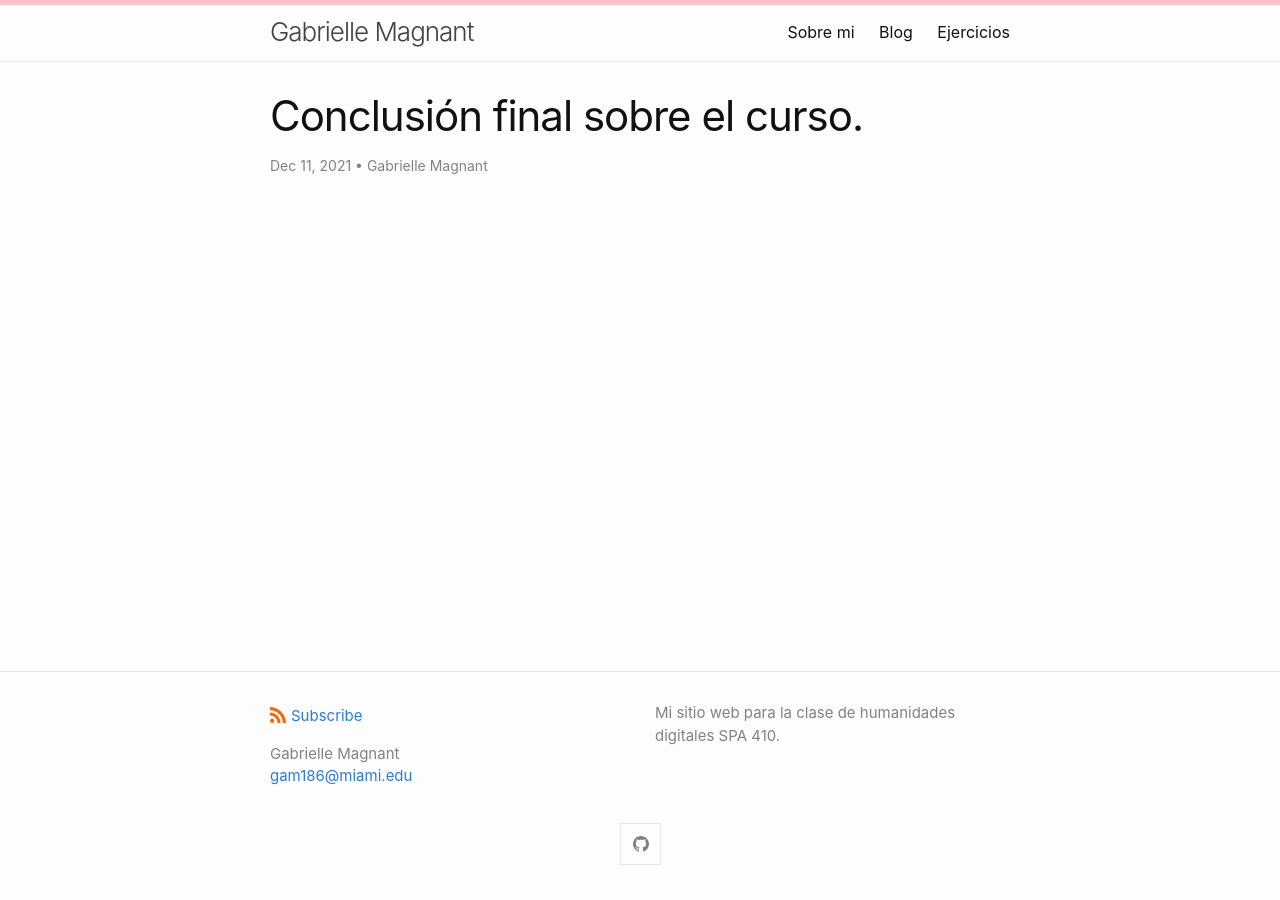
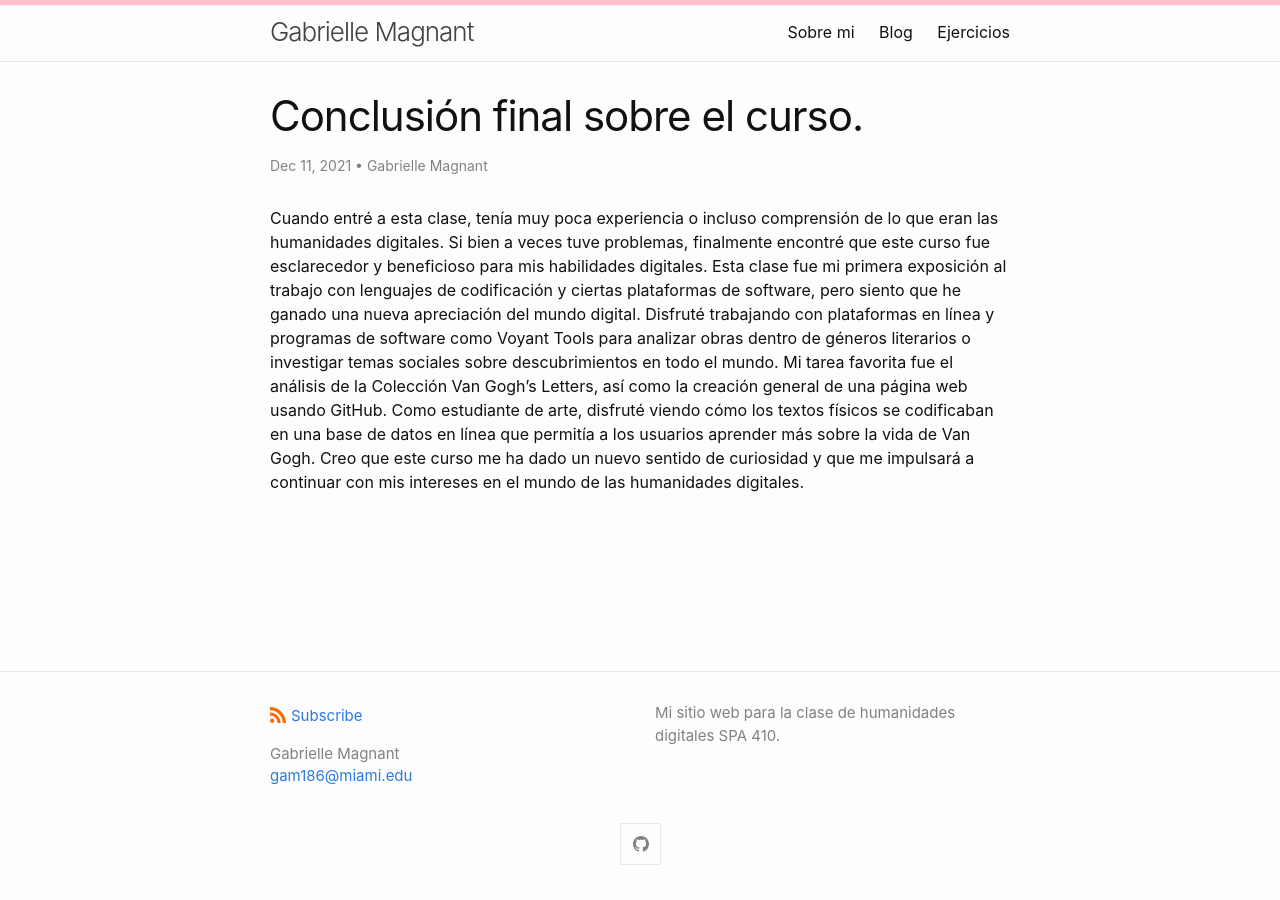
Before and after one commit to gmagnant00/gmagnant00.github.io, a Jekyll site: the page built from _posts/2021-12-11-concluscion.md, in a window 1280 px wide. Built offline with Jekyll 4.4.1, drawn with Linux system fonts in a browser that asks for light colours.

Commit message:
Update 2021-12-11-concluscion.md

```diff
--- a/_posts/2021-12-11-concluscion.md
+++ b/_posts/2021-12-11-concluscion.md
@@ -4,3 +4,5 @@ title: "Conclusión final sobre el curso."
 date: 2021-12-11
 author: Gabrielle Magnant
 ---
+
+Cuando entré a esta clase, tenía muy poca experiencia o incluso comprensión de lo que eran las humanidades digitales. Si bien a veces tuve problemas, finalmente encontré que este curso fue esclarecedor y beneficioso para mis habilidades digitales. Esta clase fue mi primera exposición al trabajo con lenguajes de codificación y ciertas plataformas de software, pero siento que he ganado una nueva apreciación del mundo digital. Disfruté trabajando con plataformas en línea y programas de software como Voyant Tools para analizar obras dentro de géneros literarios o investigar temas sociales sobre descubrimientos en todo el mundo. Mi tarea favorita fue el análisis de la Colección Van Gogh's Letters, así como la creación general de una página web usando GitHub. Como estudiante de arte, disfruté viendo cómo los textos físicos se codificaban en una base de datos en línea que permitía a los usuarios aprender más sobre la vida de Van Gogh. Creo que este curso me ha dado un nuevo sentido de curiosidad y que me impulsará a continuar con mis intereses en el mundo de las humanidades digitales.
```
